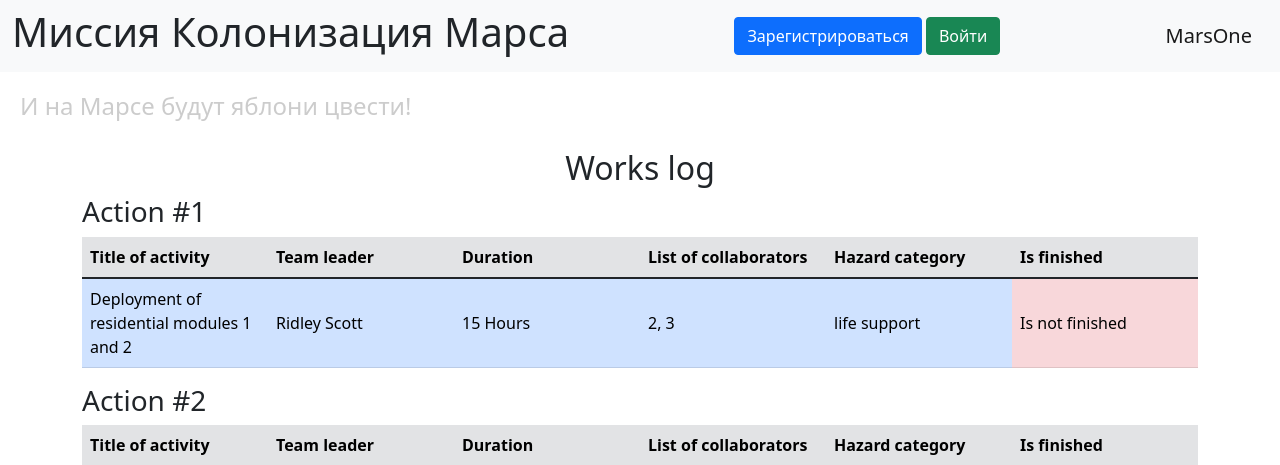
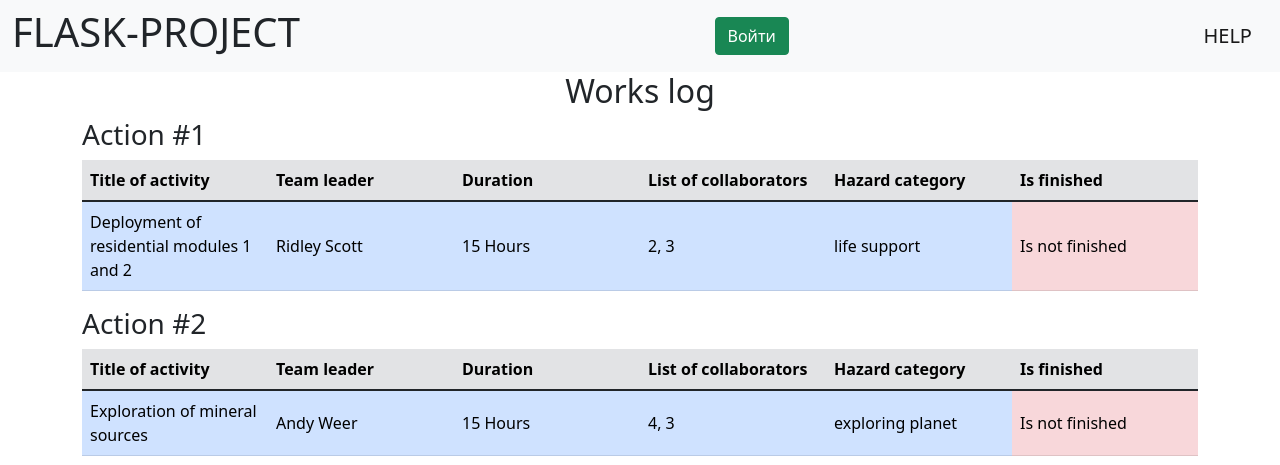
Before and after one commit to KirillCodeCreator/flask-project, a Flask app: page / in a window 1280 px wide. Shown: the top 465 px of the page. Run offline with Flask 3, Linux system fonts and the light colour scheme; data comes from the database, SQL or seed files in the repository.

Commit message:
Добавление страницы HELP

```diff
--- a/main.py
+++ b/main.py
@@ -262,5 +262,10 @@ def main():
     app.run("", port=8080)
 
 
+@app.route("/help")
+def help_page():
+    return render_template("help.html")
+
+
 if __name__ == '__main__':
     main()
--- a/templates/base.html
+++ b/templates/base.html
@@ -11,25 +11,23 @@
             integrity="sha384-ka7Sk0Gln4gmtz2MlQnikT1wXgYsOg+OMhuP+IlRH9sENBO0LRn5q+8nbTov4+1p"
             crossorigin="anonymous"></script>
     <link rel="stylesheet" href="{{ url_for('static', filename='css/style.css') }}">
-    <title>{{ title | default("MarsOne") }}</title>
+     <!-- <title>{{ title | default("MarsOne") }}</title> -->
 </head>
 <body>
 <header>
     <nav class="navbar navbar-light bg-light">
         <div class="container-fluid">
-            <h1>Миссия Колонизация Марса</h1>
+            <h1>FLASK-PROJECT</h1>
             {% if current_user.is_authenticated %}
                 <a class="navbar-brand" href="/logout">{{ current_user.name }}</a>
             {% else %}
                 <div>
-                    <a class="btn btn-primary " href="/register">Зарегистрироваться</a>
                     <a class="btn btn-success" href="/login">Войти</a>
                 </div>
             {% endif %}
-            <a class="navbar-brand" href="#">MarsOne</a>
+            <a class="navbar-brand" href="/help">HELP</a>
         </div>
     </nav>
-    <h4>И на Марсе будут яблони цвести!</h4>
 </header>
 
 {% with messages = get_flashed_messages(with_categories=true) %}
--- a/templates/work_log.html
+++ b/templates/work_log.html
@@ -1,7 +1,7 @@
 {% extends 'base.html' %}
 
 {% block content %}
-
+<title>Главная страница</title>
 <h2 align="center">Works log</h2>
 {% if current_user.is_authenticated %}
 <div>
```
